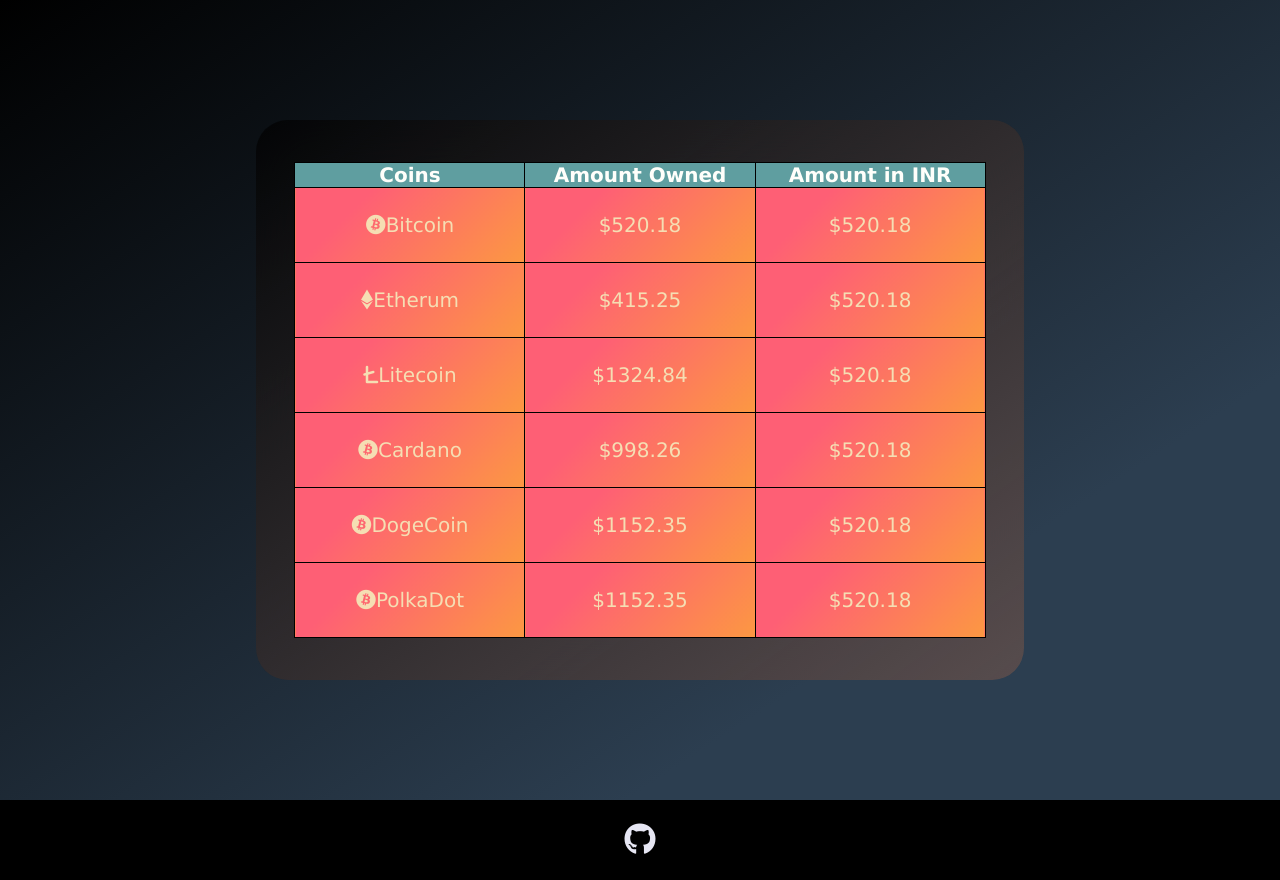
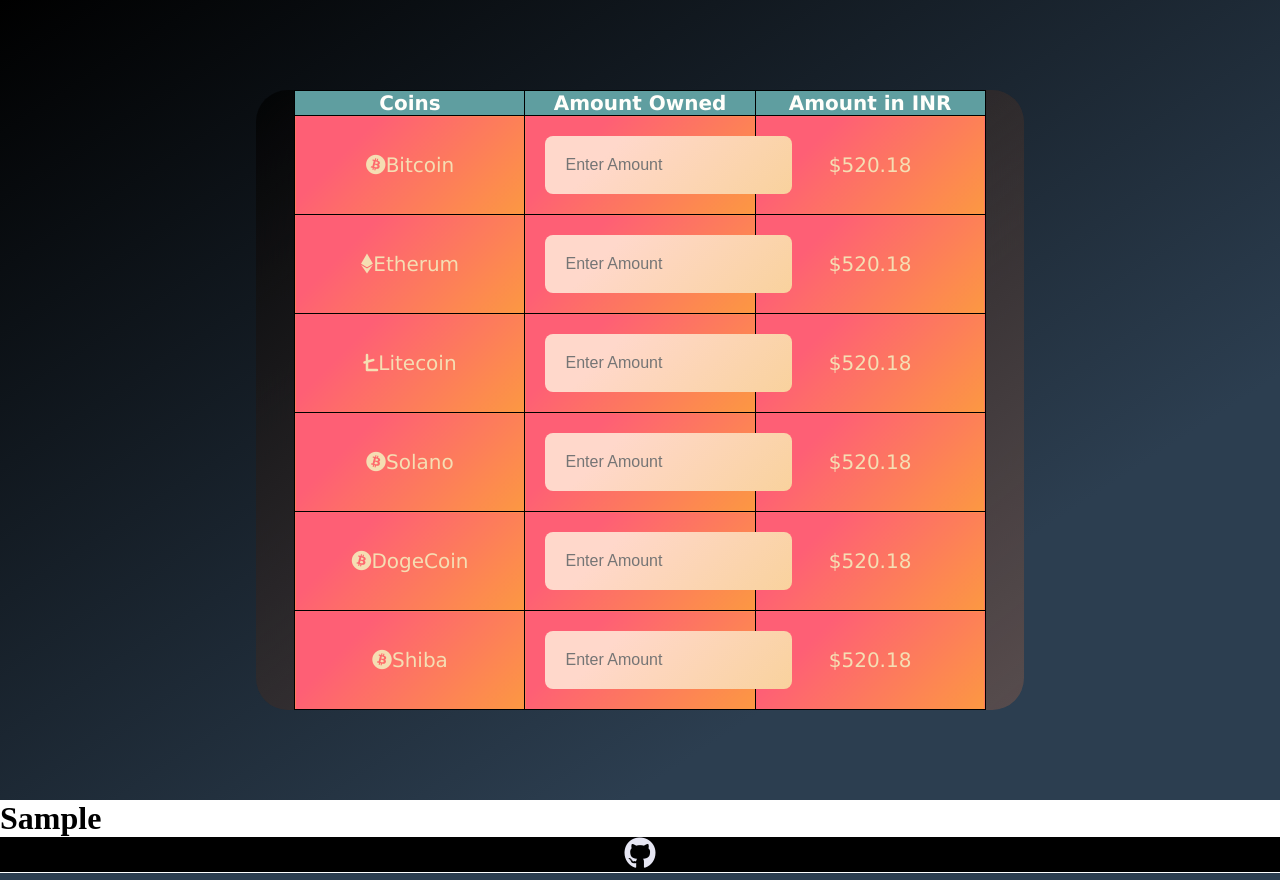
Before and after one commit to some-earth11/mozohack-mc, a Flask app: template templates/crypto.html in a window 1280 px wide. Run offline with Flask 2, Linux system fonts and the light colour scheme; the template is opened without the code that fills it: most values are stand-ins (such as "Sample title", 1, 10 or a date in 2020); some libraries are stand-ins or nearby versions.

Commit message:
Form INput

```diff
--- a/app.py
+++ b/app.py
@@ -3,9 +3,14 @@ from flask import Flask, render_template, request, redirect
 
 app = Flask(__name__)
 
-@app.route("/")
+@app.route("/",methods=["GET","POST"])
 def home():
-    return render_template('crypto.html')
+    if request.method=="POST":
+        amountbtc = request.form['amountbtc']
+        amountbtc = float(amountbtc)*yup('BTC')
+        amountbtc = amountbtc*0.3
+
+    return render_template('crypto.html',taxed_btc = amountbtc)
 
 if __name__== "__main__":
     app.run(debug=True, port=8000)
--- a/static/css/crypto.css
+++ b/static/css/crypto.css
@@ -14,7 +14,7 @@ background-image: linear-gradient(147deg, #000000 0%, #2c3e50 74%);
 }
 .glass {
   background: white;
-  min-height: 70vh;
+  min-height: 60vh;
   width: 60%;
   background: linear-gradient(
     to right bottom,
@@ -36,13 +36,14 @@ table-layout: fixed;
 table,
 td,
 tr {
-padding: 25px;
+padding: 20px;
 color: wheat;
 background-color: #fc9842;
 background-image: linear-gradient(315deg, #fc9842 0%, #fe5f75 74%);
 
 border: 1px solid black;
 border-collapse: collapse;
+  /* border-radius: 1.5rem; */
 font-size: 20px;
 font-family: 'Lucida Sans',
   'Lucida Sans Regular',
@@ -74,8 +75,8 @@ ul{
 ul li {
   position: relative;
   list-style: none;
-  width:80px;
-  height:80px;
+  width:85px;
+  height:35px;
   display: flex;
   justify-content: center;
   align-items: center;
@@ -96,3 +97,13 @@ ul li:hover a{
    filter:drop-shadow(0 0 20px var(--clr)) drop-shadow(0 0 30px var(--clr))
   ;
 }
+.amount input{
+  padding: 20px;
+color: white;
+  background-color: #f9d29d;
+background-image: linear-gradient(315deg, #f9d29d 0%, #ffd8cb 74%);
+
+  border-radius: 0.5rem;
+border: none;
+  font-size: 16px;
+}
--- a/templates/crypto.html
+++ b/templates/crypto.html
@@ -26,44 +26,45 @@
           <tbody>
             <tr>
               <td><i class="fa-brands fa-bitcoin"></i>Bitcoin</td>
-              <td class="amount">$520.18</td>
+              <td class="amount"><form method="post"><input type="text" name="amountbtc" placeholder="Enter Amount"></form></td>
               <td class="amountINR">$520.18</td>
             </tr>
             <tr>
               <td>
                 <span class="fa-brands fa-ethereum"></span>Etherum
               </td>
-              <td class="amount">$415.25</td>
+              <td class="amount"><input type="text" name="amounteth" placeholder="Enter Amount"></td>
               <td class="amountINR">$520.18</td>
             </tr>
             <tr>
               <td><i class="fa-solid fa-litecoin-sign"></i>Litecoin</td>
-              <td class="amount">$1324.84</td>
+              <td class="amount"><input type="text" name="amountltc" placeholder="Enter Amount"></td>
               <td class="amountINR">$520.18</td>
             </tr>
             <tr>
-              <td><i class="fa-brands fa-bitcoin"></i>Cardano</td>
-              <td class="amount">$998.26</td>
+              <td><i class="fa-brands fa-bitcoin"></i>Solano</td>
+              <td class="amount"><input type="text" name="amount" placeholder="Enter Amount"></td>
               <td class="amountINR">$520.18</td>
             </tr>
             <tr>
               <td><i class="fa-brands fa-bitcoin"></i>DogeCoin</td>
-              <td class="amount">$1152.35</td>
+              <td class="amount"><input type="text" name="amount" placeholder="Enter Amount"></td>
               <td class="amountINR">$520.18</td>
             </tr>
             <tr>
-              <td><i class="fa-brands fa-bitcoin"></i>PolkaDot</td>
-              <td class="amount">$1152.35</td>
+              <td><i class="fa-brands fa-bitcoin"></i>Shiba</td>
+              <td class="amount"><input type="text" name="amount" placeholder="Enter Amount"></td>
               <td class="amountINR">$520.18</td>
             </tr>
           </tbody>
         </table>
       </section>
     </main>
+    <h1>{{taxed_btc}}</h1>
     <footer>
       <ul>
         <li style="--clr:#e6e6f3;">
-          <a href="https://github.com/some-earth11/mozohack-mc"><i class="fa-brands fa-github"></i></a>
+          <a href="https://github.com/some-earth11/mozohack-mc" target="_blank"><i class="fa-brands fa-github"></i></a>
         </li>
 
       </ul>
```
